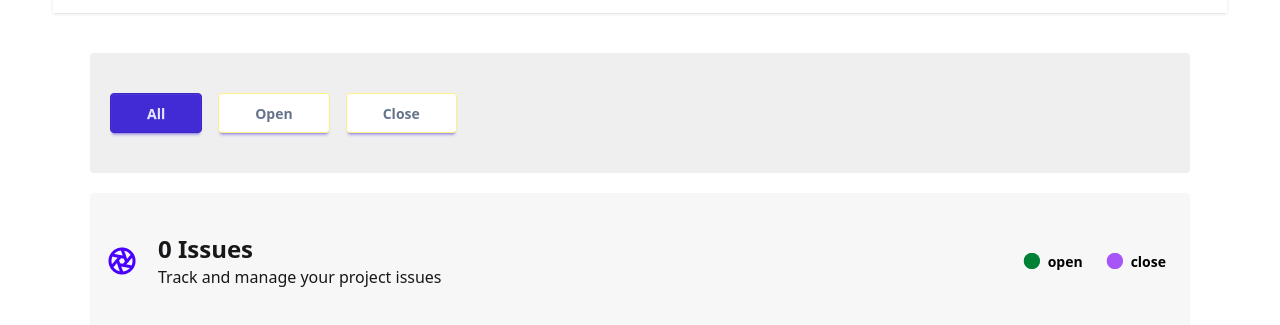
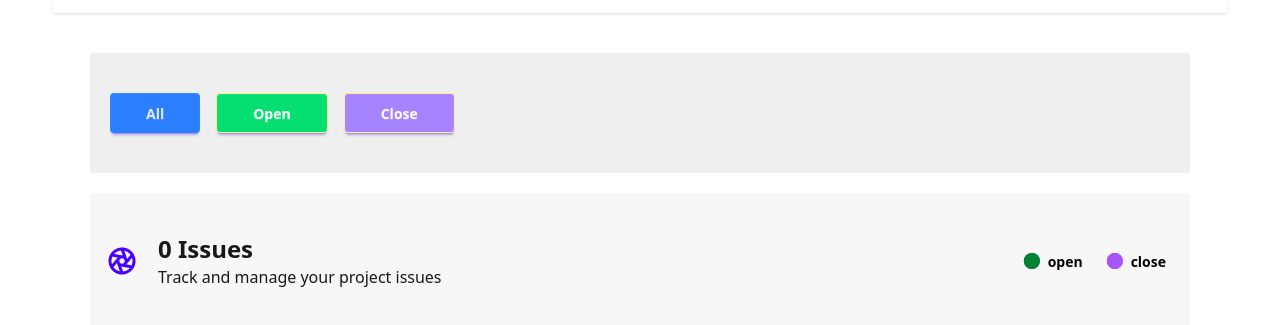
Before and after one commit to mohammadmostofa/B13-A5-Github-Issue-Tracker, a plain HTML site: page home.html in a window 1280 px wide. Shown: the part 71-396 px from the top of the page. Drawn offline with nearby package versions, Linux system fonts and the light colour scheme; no server answers.

Commit message:
added in button clicked function

```diff
--- a/home.html
+++ b/home.html
@@ -80,9 +80,9 @@
 
       <div class="flex max-w-[1100px] w-full  bg-[#efefef] justify-start py-10 px-5 space-x-4 mt-10  rounded-sm ">
 
-         <button id="AllBtn" class="btn btn-primary px-9 py-4">All</button>
-         <button id="open-btn" class="btn btn-primary px-9 py-4 bg-[#FFFFFF] hover:bg-black hover:text-white hover:border-none text-[#64748B] border-yellow-200">Open</button>
-         <button id="close-btn" class="btn btn-primary px-9 py-4 bg-[#FFFFFF] hover:bg-black hover:text-white hover:border-none  text-[#64748B] border-yellow-200">Close</button>
+         <button id="AllBtn" class=" filter-btn bg-blue-500  btn btn-primary px-9 py-4 border-none font-semibold">All</button>
+         <button id="open-btn" class="filter-btn  btn btn-primary px-9 py-4 bg- bg-green-400 hover:border-none font-semibold text-white border-yellow-200">Open</button>
+         <button id="close-btn" class="filter-btn btn btn-primary px-9 py-4 bg- bg-violet-400 hover:border-none font-semibold  text-white border-yellow-200">Close</button>
 
 
     </div>
@@ -165,6 +165,7 @@
 
   <!-- script connnected -->
   <script src="script/home.js"></script>
+  <script src="script/button.js"></script>
 </body>
 
 </html>
--- /dev/null
+++ b/script/button.js
@@ -0,0 +1,11 @@
+
+
+const buttons = document.querySelectorAll(".filter-btn");
+buttons.forEach(btn =>{
+      btn.addEventListener("click", function(){
+        buttons.forEach(b => b.classList.remove("bg-white", "text-white"));
+
+        this.classList.add("bg-white", "text-black")
+      })
+
+})
```
